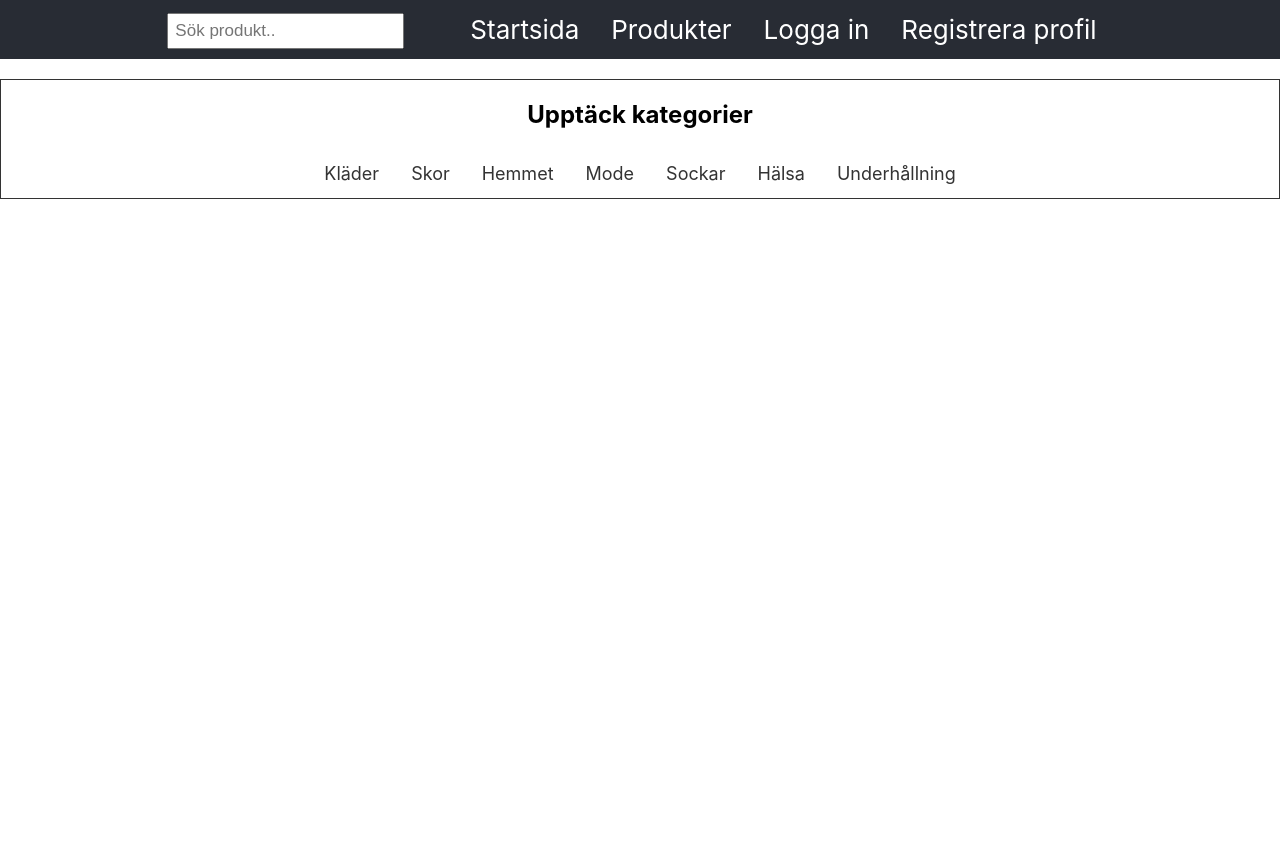
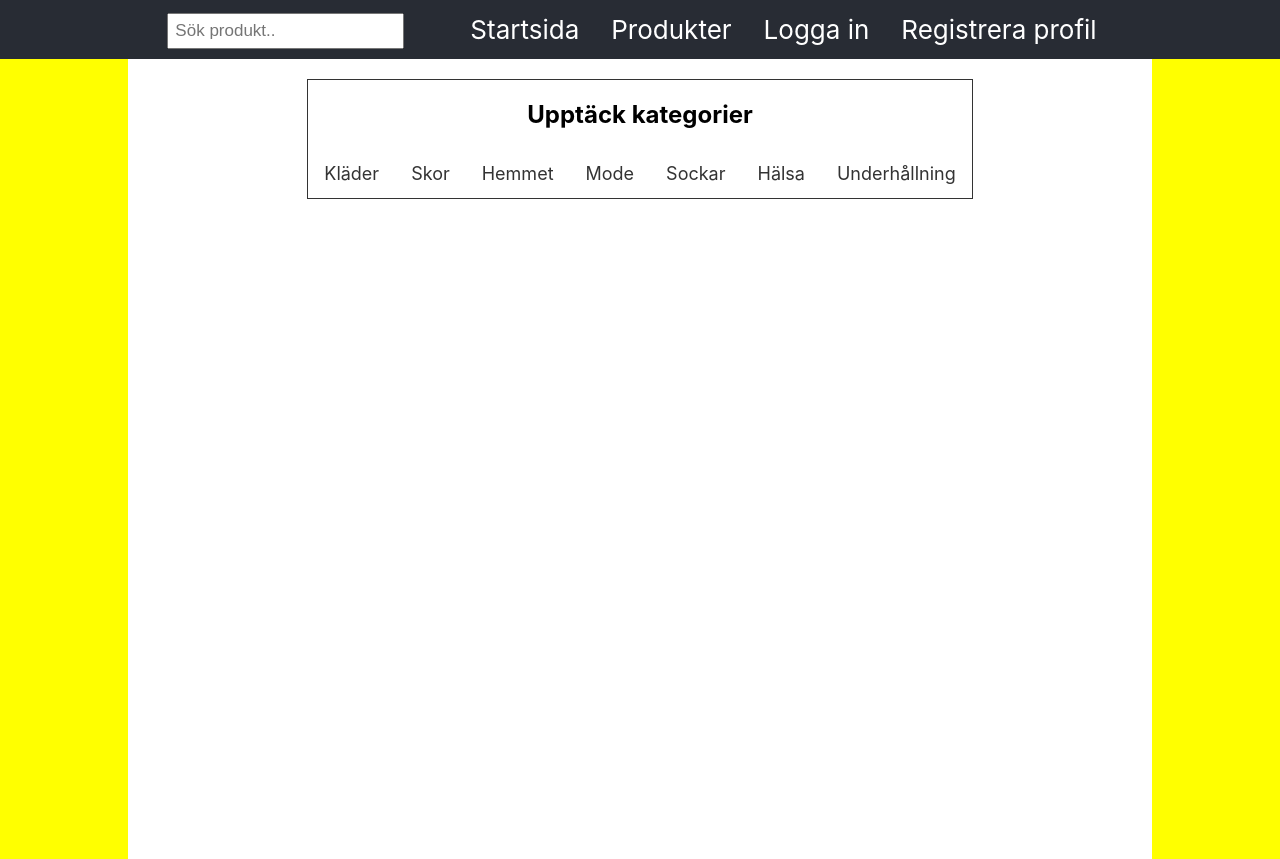
Before and after one commit to peterpanduro/d0018e-webb, a React (Create React App) app: page /products in a window 1280 px wide. Before the commit the page ends 800 px from the top, so only its background shows below. Built offline with nearby package versions, Linux system fonts and the light colour scheme.

Commit message:
site borders woho

```diff
--- a/src/App.css
+++ b/src/App.css
@@ -2,7 +2,21 @@
   text-align: center;
 }
 
+.Background {
+  background: yellow;
+  width: 100%;
+  height: 100vh;
+  justify-content: center;
+  align-items: center;
+}
 
+.Content {
+  background: white;
+  width: 80%;
+  height: 100vh;
+  align-items: center;
+  margin: 0 auto;
+}
 .App-logo {
   height: 40vmin;
 }
--- a/src/App.js
+++ b/src/App.js
@@ -31,8 +31,12 @@ function App() {
 
             </ul>
           </nav>
+
         </header>
         <body>
+          <div className ="Background">
+            <div className = "Content">
+
               <Switch>
                 <Route exact path="/products">
                   <Products />
@@ -47,6 +51,9 @@ function App() {
                   <RegisterProfile />
                 </Route>
               </Switch>
+            </div>
+          </div>
+
         </body>
       </div>
     </Router>
--- a/src/views/Home.js
+++ b/src/views/Home.js
@@ -1,6 +1,5 @@
 import React from 'react';
 import Categories from './components/Categories';
-import Borders from './components/Borders';
 
 
 function Home() {
@@ -8,6 +7,7 @@ function Home() {
     <div className="Home">
       <br></br>
       <Categories/>
+
     </div>
   );
 }
--- a/src/views/components/Borders.css
+++ /dev/null
@@ -1,8 +0,0 @@
-.Borders #left, #right {
-    background: yellow;
-    top: 0; bottom: 0;
-    width: 100px;
-    position:fixed;
-}
-#left { left: 0; }
-#right { right: 0; }
--- a/src/views/components/Borders.js
+++ /dev/null
@@ -1,14 +0,0 @@
-import React from 'react';
-import './Borders.css';
-
-
-function Borders() {
-  return (
-    <div className = 'Borders'>
-        <div id="left"></div>
-        <div id="right"></div>
-    </div>
-  );
-}
-
-export default Borders;
--- a/src/views/components/Categories.css
+++ b/src/views/components/Categories.css
@@ -1,24 +1,18 @@
 .Categories {
     background-color: white;
-    list-style-type: none;
-    overflow: hidden;
     border-style: solid;
     border-color: #333;
     border-width: 1px;
+    display: inline-block;
+    flex-direction: column;
+    align-items: center;
+    flex-wrap: nowrap;
+
   }
 
  .Categories li {
      font-size: 18px;
     float:left;
-    display: block;
     color: #333;
      padding: 14px 16px;
-    text-decoration: none;
   }
-
-.Categories {
-    display: flex;
-    flex-direction: column;
-    align-items: center;
-    justify-content: center;
-}
```
Lines whose indentation alone changed are shown as unchanged.
